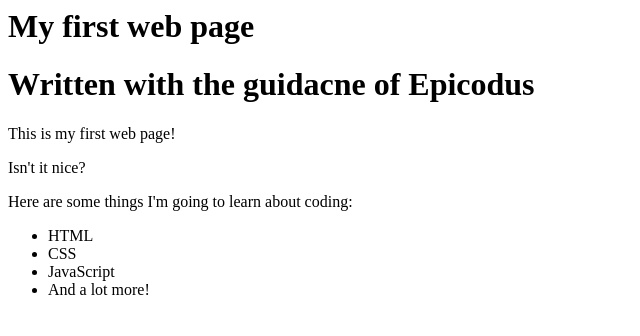
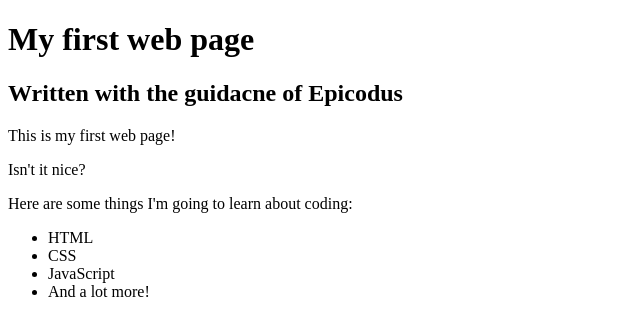
Before and after one commit to JLEWilson/my-first-webpage, a plain HTML site: page my-first-webpage.html in a window 1280 px wide. Shown: the whole page, without its empty margins (0-640 px from the left). Drawn offline with Linux system fonts and the light colour scheme.

Commit message:
add final, official HTML elements DOCTYPE, head, title, body

```diff
--- a/my-first-webpage.html
+++ b/my-first-webpage.html
@@ -1,5 +1,11 @@
+<!DOCTYPE html>
+<html lang="en-US"
+<head>
+  <title>Web page #1!</title>
+</head>
+  <body>
   <h1>My first web page</h1>
-<h1>Written with the guidacne of Epicodus</h1>
+  <h2>Written with the guidacne of Epicodus</h2>
 
 
   <p>This is my first web page!</p>
@@ -12,3 +18,5 @@
     <li>JavaScript</li>
     <li> And a lot more!</li>
   </ul>
+</body>
+</html>
```
Lines whose indentation alone changed are shown as unchanged.
